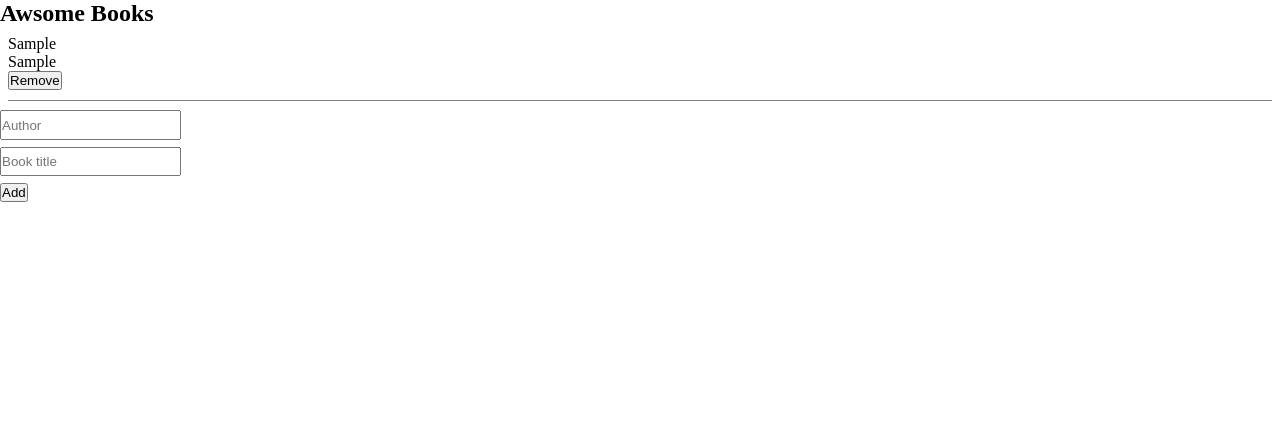
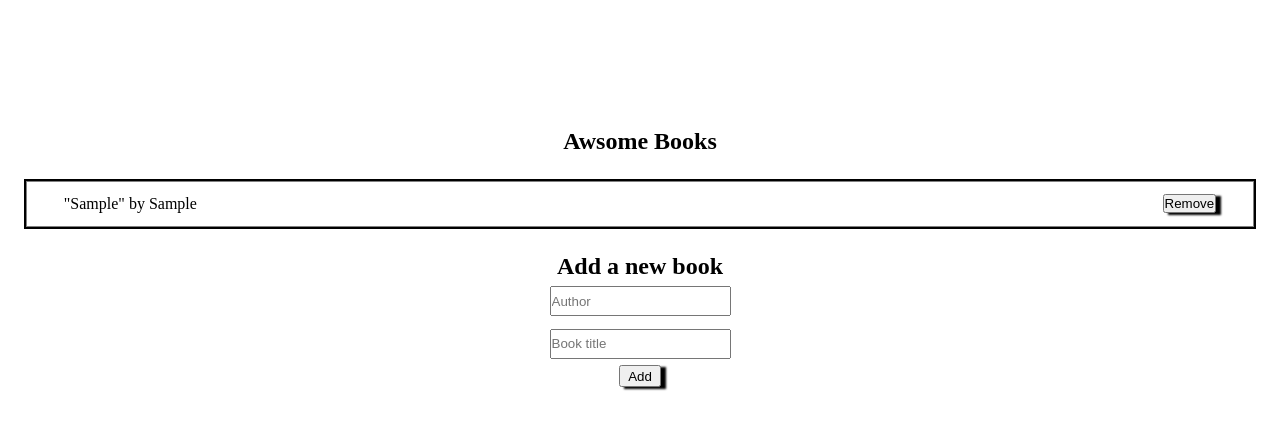
Before and after one commit to agneta1991/awsome-books, a website: page index.html in a window 1280 px wide. Both pictures are taken after typing "Sample", "Sample" into the empty fields and a click on the button "Add". Drawn offline with Linux system fonts and the light colour scheme.

Commit message:
added css

```diff
--- a/index.html
+++ b/index.html
@@ -15,6 +15,7 @@
     </div>
 
     <div class="inputsDiv">
+      <h2>Add a new book</h2>
       <input id="author" type="name" placeholder="Author" required>
       <input id="title" type="title" placeholder="Book title" required>
       <button id="addBook" type = 'add'> Add </button>
--- a/javascript.js
+++ b/javascript.js
@@ -52,13 +52,15 @@ class BookManager {
     const storedBooks = JSON.parse(window.localStorage.getItem('books'));
     if (storedBooks) {
       this.books = storedBooks;
-      this.books.forEach((book) => {
+      this.books.forEach((book, i) => {
+
         const bookEntry = document.createElement('div');
+        if (i % 2 !== 0){
+          bookEntry.style.backgroundColor = 'lightgrey';
+        }
         bookEntry.innerHTML = `
-          <p>${book.author}</p>
-          <p>${book.title}</p>
+          <p>"${book.title}" by ${book.author}</p>
           <button class="removebtn">Remove</button>
-          <span></span>
         `;
 
         const removeBtn = bookEntry.querySelector('.removebtn');
@@ -70,7 +72,8 @@ class BookManager {
         });
 
         this.dynamicList.appendChild(bookEntry);
-      });
+      }
+      );
     }
   }
 
--- a/styles.css
+++ b/styles.css
@@ -4,8 +4,43 @@
     padding: 0;
 }
 
+.mainContainer {
+    display: flex;
+    flex-direction: column;
+    justify-content: center;
+    align-items: center;
+}
+
+.inputsDiv {
+    margin: 0 auto;
+    width: 30vw;
+    display: flex;
+    flex-direction: column;
+    justify-content: center;
+    align-items: center;
+}
+
+#addBook {
+    padding: 0.1em 0.5em;
+}
+
+.dynamicList > div {
+    width: 100%;
+    display: flex;
+    align-items: center;
+    justify-content: space-between;
+    padding: 1% 3%;
+    border: 0.5px solid grey;
+}
+
+h1 {
+    text-align: center;
+    margin-top: 10%;
+}
+
 .dynamicList {
-    margin: 0.5em;
+    margin: 1.5em;
+    border: 2px solid black;
 }
 
 .dynamicList span {
@@ -13,6 +48,7 @@
     display: block;
     margin: 0.6em 0;
 }
+
 
 input {
     display: block;
@@ -23,3 +59,8 @@ input {
 .gray {
     background-color: gray;
 }
+
+.removebtn,
+#addBook {
+    box-shadow: 5px 2px 2px black;
+}
```
